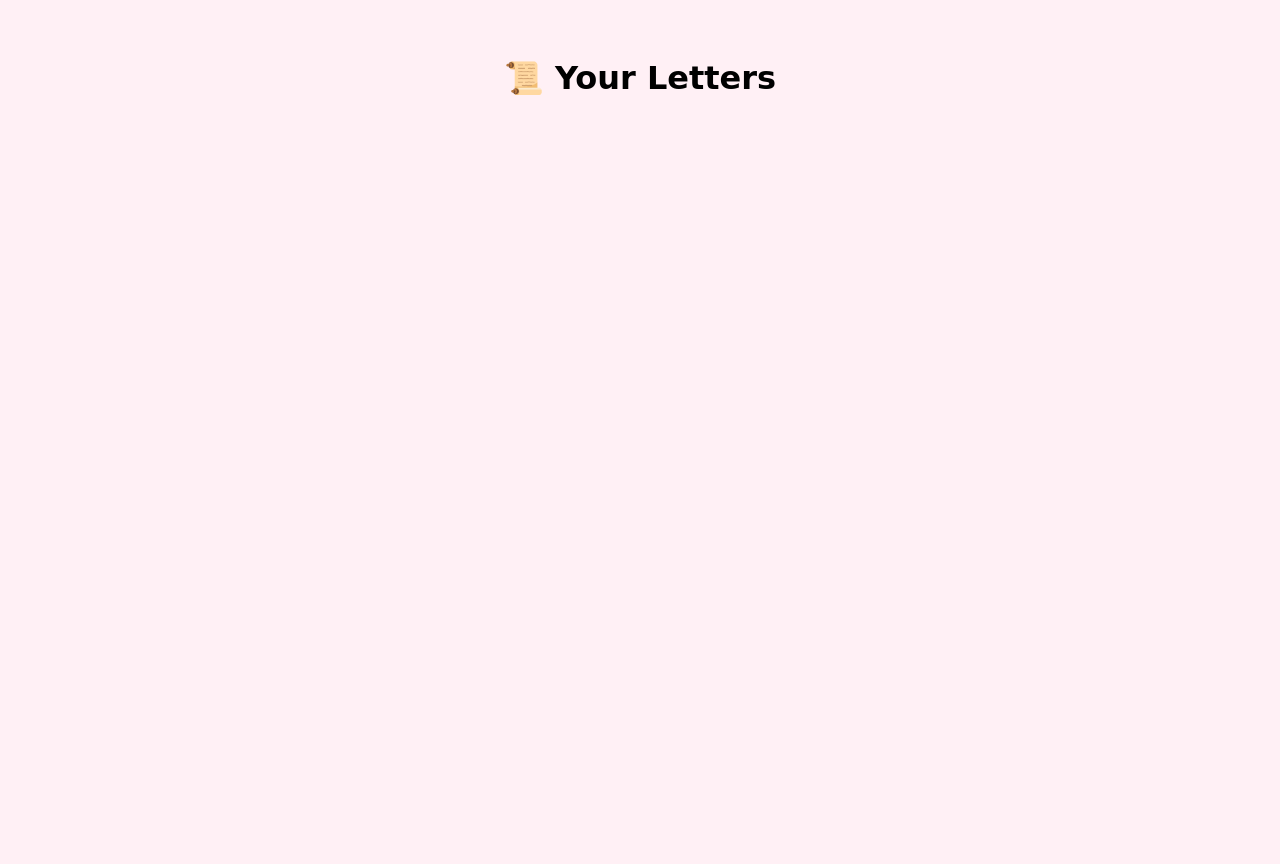
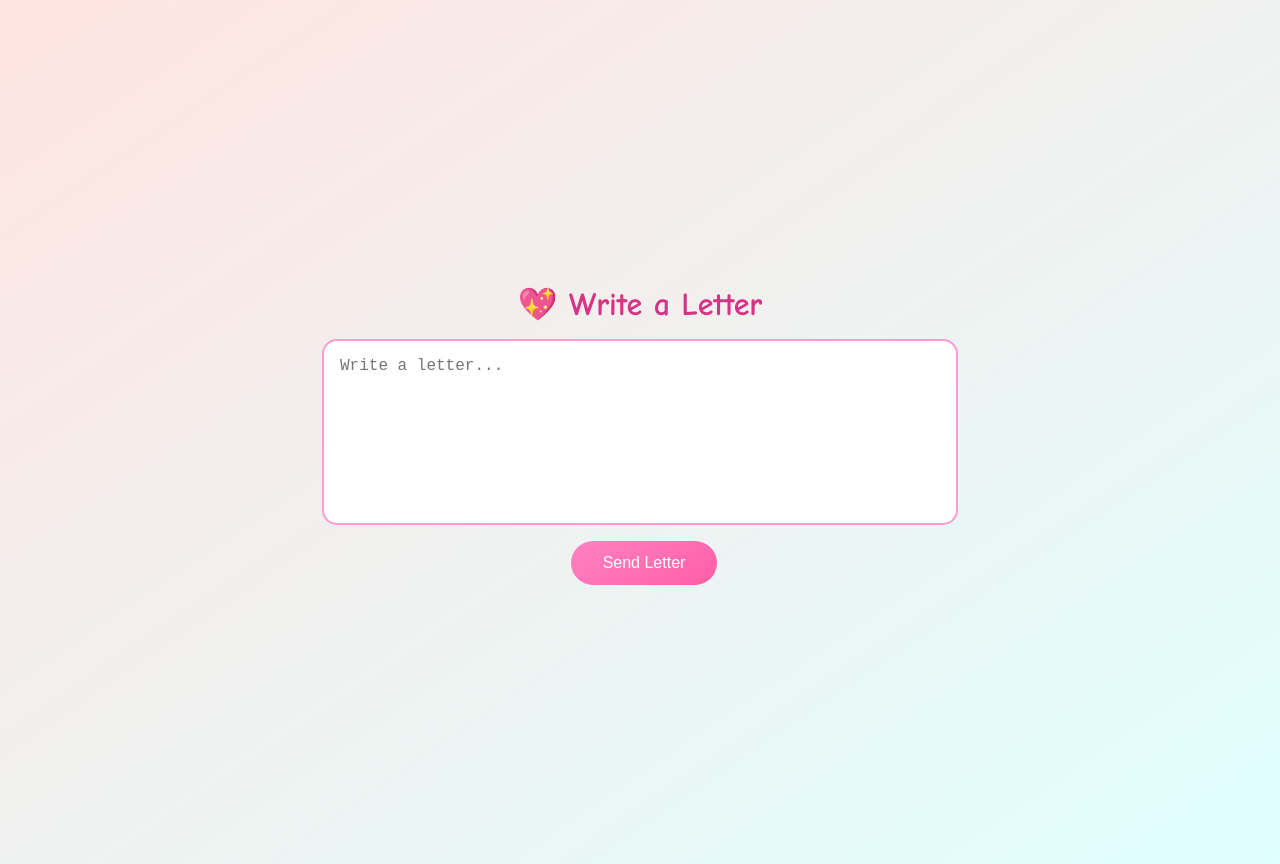
Before and after one commit to Mashi-ari/Specially-For-Vancyn-Only, a plain HTML site: page letters.html in a window 1280 px wide. Before the commit the page ends 800 px from the top, so only its background shows below. Drawn offline with Linux system fonts and the light colour scheme; no server answers.

Commit message:
Update letters.html

```diff
--- a/letters.html
+++ b/letters.html
@@ -1,78 +1,106 @@
 <!DOCTYPE html>
 <html lang="en">
 <head>
-  <meta charset="UTF-8">
-  <title>Letters</title>
+  <meta charset="UTF-8" />
+  <meta name="viewport" content="width=device-width, initial-scale=1.0"/>
+  <title>Write a Letter</title>
+  <link rel="stylesheet" href="style.css" />
   <style>
     body {
-      background-color: #fff0f5;
-      font-family: 'Segoe Script', cursive;
-      padding: 30px;
+      background-color: #fff4fa;
+      font-family: 'Comic Sans MS', 'Segoe UI', sans-serif;
+      color: #d63384;
+      display: flex;
+      flex-direction: column;
+      align-items: center;
+      padding: 2rem;
     }
 
     h1 {
-      text-align: center;
-      margin-bottom: 30px;
+      font-size: 2rem;
+      margin-bottom: 1rem;
     }
 
-    .letter-card {
-      background: #fff8f8;
+    textarea {
+      width: 90%;
+      max-width: 600px;
+      height: 150px;
+      border: 2px solid #ff9ad5;
       border-radius: 15px;
-      padding: 20px;
-      margin-bottom: 20px;
-      box-shadow: 0 2px 8px rgba(0,0,0,0.1);
-      font-size: 16px;
+      padding: 1rem;
+      font-size: 1rem;
+      resize: none;
+      outline: none;
     }
 
-    .letter-card small {
-      display: block;
-      margin-top: 10px;
-      color: #888;
-      font-size: 12px;
+    button {
+      margin-top: 1rem;
+      padding: 0.8rem 2rem;
+      font-size: 1rem;
+      border: none;
+      border-radius: 25px;
+      background: linear-gradient(145deg, #ff82c2, #ff5ea6);
+      color: white;
+      cursor: pointer;
+      transition: transform 0.2s ease;
+    }
+
+    button:hover {
+      transform: scale(1.05);
+    }
+
+    .success-message {
+      margin-top: 1rem;
+      font-size: 0.9rem;
+      color: green;
     }
   </style>
-</head>
-<body>
-  <h1>📜 Your Letters</h1>
-  <div id="lettersContainer"></div>
 
+  <!-- Firebase SDKs -->
   <script type="module">
     import { initializeApp } from "https://www.gstatic.com/firebasejs/10.8.1/firebase-app.js";
-    import { getFirestore, collection, getDocs, query, orderBy } from "https://www.gstatic.com/firebasejs/10.8.1/firebase-firestore.js";
+    import { getFirestore, collection, addDoc, serverTimestamp } from "https://www.gstatic.com/firebasejs/10.8.1/firebase-firestore.js";
 
     const firebaseConfig = {
-      apiKey: "AIzaSyB1QR1yzTnToUKmpQQ0d5OEQ0dGQO6S6YM",
+      apiKey: "AIzaSyDraVz12WMdE3wr6cI1iH3VUfu57NDbfw",
       authDomain: "specially-for-vancyn-only.firebaseapp.com",
       projectId: "specially-for-vancyn-only",
       storageBucket: "specially-for-vancyn-only.appspot.com",
       messagingSenderId: "862016241865",
-      appId: "1:862016241865:web:88020a06ce8fe884068d18",
+      appId: "1:862016241865:web:88002a06ce8fe884068d18",
       measurementId: "G-2TD3PB38NW"
     };
 
     const app = initializeApp(firebaseConfig);
     const db = getFirestore(app);
 
-    async function loadLetters() {
-      const lettersContainer = document.getElementById('lettersContainer');
-      const q = query(collection(db, "letters"), orderBy("timestamp", "desc"));
-      const snapshot = await getDocs(q);
+    async function sendLetter() {
+      const content = document.getElementById("letterInput").value.trim();
+      const message = document.getElementById("successMessage");
 
-      snapshot.forEach((doc) => {
-        const data = doc.data();
-        const date = data.timestamp?.toDate().toLocaleString() || "Unknown date";
+      if (content === "") {
+        alert("Please write something first!");
+        return;
+      }
 
-        const letterDiv = document.createElement("div");
-        letterDiv.classList.add("letter-card");
-        letterDiv.innerHTML = `
-          <p>${data.text}</p>
-          <small>🕒 Written on: ${date}</small>
-        `;
-        lettersContainer.appendChild(letterDiv);
-      });
+      try {
+        await addDoc(collection(db, "letters"), {
+          content,
+          timestamp: serverTimestamp()
+        });
+        message.textContent = "Letter sent successfully! 💌";
+        document.getElementById("letterInput").value = "";
+      } catch (error) {
+        console.error("Error sending letter: ", error);
+        message.textContent = "Something went wrong. Please try again.";
+      }
     }
-
-    loadLetters();
   </script>
+</head>
+<body>
+  <h1>💖 Write a Letter</h1>
+  <textarea id="letterInput" placeholder="Write a letter..."></textarea>
+  <button onclick="sendLetter()">Send Letter</button>
+  <div class="success-message" id="successMessage"></div>
 </body>
 </html>
```
